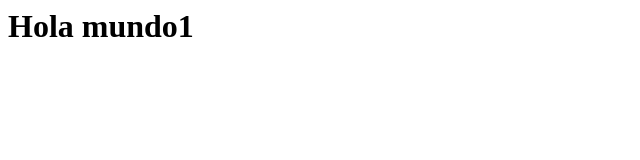
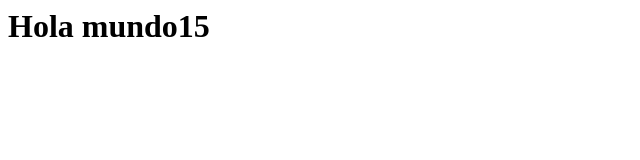
Before and after one commit to yasinmunoz/repositorio1, a plain HTML site: page index.html in a window 1280 px wide. Shown: the full height of the page, 0-640 px from the left. Drawn offline with Linux system fonts and the light colour scheme.

Commit message:
cambio realizado main index.html

```diff
--- a/index.html
+++ b/index.html
@@ -1 +1 @@
-<h1>Hola mundo1</h1>
+<h1>Hola mundo15</h1>
```
